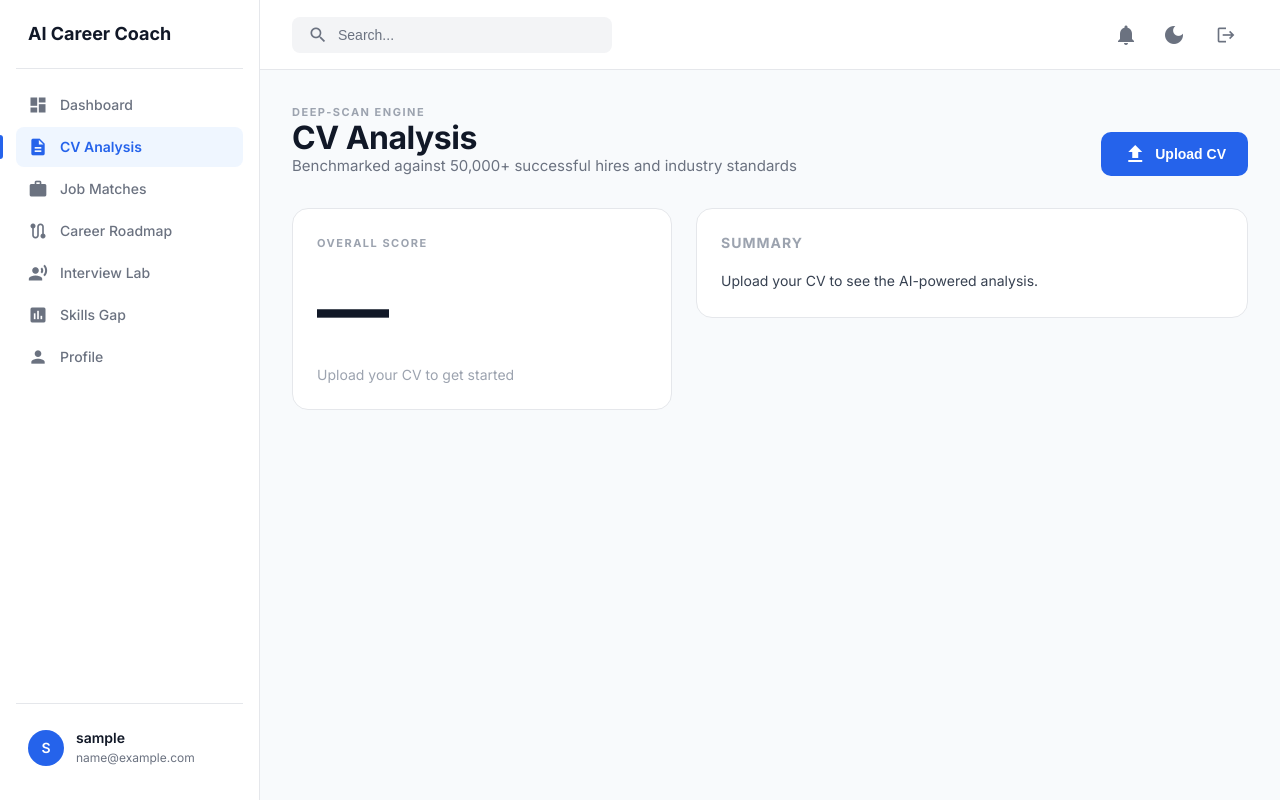
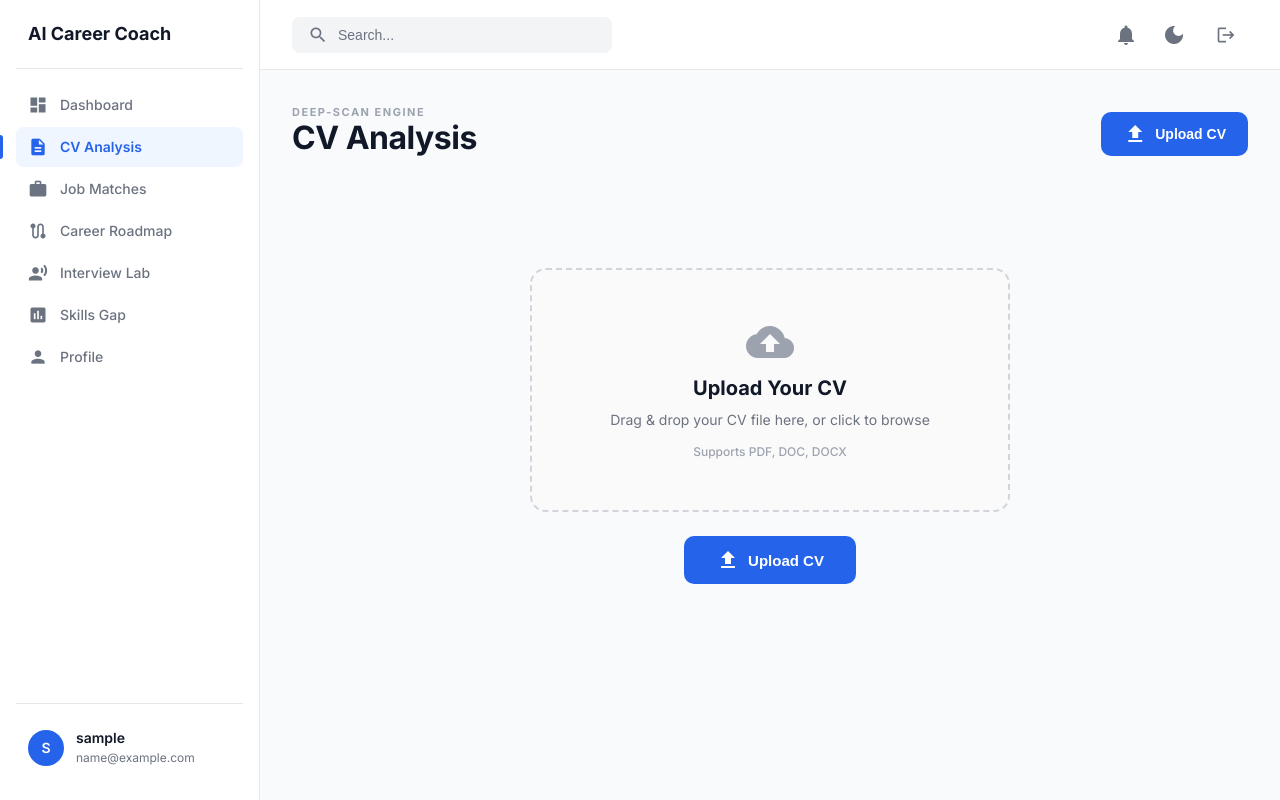
Before and after one commit to MohamedOsama011/ai-career-coach, an Angular app in the folder frontend/: page /cv in a window 1280 px wide. Built offline with nearby package versions, Linux system fonts and the light colour scheme; sample sign-in values are in the browser's storage.

Commit message:
feat: empty state with drop zone when no CV, Reupload CV button when CV exists

```diff
--- a/frontend/src/app/features/cv/cv.css
+++ b/frontend/src/app/features/cv/cv.css
@@ -662,3 +662,92 @@
     gap: 6px;
   }
 }
+
+.empty-state {
+  display: flex;
+  flex-direction: column;
+  align-items: center;
+  justify-content: center;
+  gap: 24px;
+  padding: 80px 24px;
+  min-height: 400px;
+}
+
+.drop-zone {
+  display: flex;
+  flex-direction: column;
+  align-items: center;
+  gap: 12px;
+  padding: 48px 32px;
+  border: 2px dashed #D1D5DB;
+  border-radius: 16px;
+  background: #FAFAFA;
+  cursor: pointer;
+  transition: all 0.2s ease;
+  max-width: 480px;
+  width: 100%;
+}
+
+.drop-zone:hover {
+  border-color: #2563EB;
+  background: #EFF6FF;
+}
+
+.drop-zone.drag-over {
+  border-color: #2563EB;
+  background: #DBEAFE;
+  transform: scale(1.02);
+}
+
+.drop-icon {
+  font-size: 48px;
+  width: 48px;
+  height: 48px;
+  color: #9CA3AF;
+  transition: color 0.2s ease;
+}
+
+.drop-zone:hover .drop-icon,
+.drop-zone.drag-over .drop-icon {
+  color: #2563EB;
+}
+
+.drop-zone h2 {
+  font-size: 20px;
+  font-weight: 700;
+  color: #111827;
+  margin: 0;
+}
+
+.drop-zone p {
+  font-size: 14px;
+  color: #6B7280;
+  margin: 0;
+  text-align: center;
+}
+
+.supported-formats {
+  font-size: 12px;
+  color: #9CA3AF;
+  font-weight: 500;
+}
+
+.empty-upload-btn {
+  padding: 12px 32px;
+  font-size: 15px;
+}
+
+@media (max-width: 768px) {
+  .empty-state {
+    padding: 60px 16px;
+    min-height: 300px;
+  }
+
+  .drop-zone {
+    padding: 36px 24px;
+  }
+
+  .drop-zone h2 {
+    font-size: 18px;
+  }
+}
--- a/frontend/src/app/features/cv/cv.html
+++ b/frontend/src/app/features/cv/cv.html
@@ -3,7 +3,9 @@
     <div class="header-left">
       <span>Deep-Scan Engine</span>
       <h1 class="page-title">CV Analysis</h1>
+      @if (hasCV()) {
         <p class="page-subtitle">Benchmarked against 50,000+ successful hires and industry standards</p>
+      }
     </div>
     <div class="header-right">
       <input
@@ -19,7 +21,7 @@
           Uploading...
         } @else {
           <span class="material-icons">upload</span>
-          Upload CV
+          {{ hasCV() ? 'Reupload CV' : 'Upload CV' }}
         }
       </button>
     </div>
@@ -45,6 +47,7 @@
     <div class="error-message">{{ feedbackError() }}</div>
   }
 
+  @if (hasCV()) {
     <div class="analysis-grid">
       <!-- LEFT: Score Card -->
       <div class="score-card">
@@ -72,7 +75,7 @@
                 <span>{{ fb.impactStatements }}%</span>
               </div>
               <div class="progress-bar-track">
-              <div class="progress-bar-fill" [style.width.%]="fb.impactStatements" [style.--target]="fb.impactStatements"></div>
+                <div class="progress-bar-fill" [style.width.%]="fb.impactStatements"></div>
               </div>
             </div>
 
@@ -82,7 +85,7 @@
                 <span>{{ fb.formatting }}%</span>
               </div>
               <div class="progress-bar-track">
-              <div class="progress-bar-fill" [style.width.%]="fb.formatting" [style.--target]="fb.formatting"></div>
+                <div class="progress-bar-fill" [style.width.%]="fb.formatting"></div>
               </div>
             </div>
 
@@ -92,7 +95,7 @@
                 <span>{{ fb.leadershipSignals }}%</span>
               </div>
               <div class="progress-bar-track">
-              <div class="progress-bar-fill" [style.width.%]="fb.leadershipSignals" [style.--target]="fb.leadershipSignals"></div>
+                <div class="progress-bar-fill" [style.width.%]="fb.leadershipSignals"></div>
               </div>
             </div>
           </div>
@@ -119,12 +122,6 @@
               </div>
             </div>
           }
-      } @else if (!loadingFeedback()) {
-        <span class="metric-label">OVERALL SCORE</span>
-        <div class="score-wrapper">
-          <span class="score">—</span>
-        </div>
-        <p class="empty-message">Upload your CV to get started</p>
         }
       </div>
 
@@ -152,16 +149,7 @@
               </div>
             }
           </div>
-      } @else if (!loadingFeedback()) {
-        <div class="card">
-          <h3>Summary</h3>
-          <p class="summary-text">Upload your CV to see the AI-powered analysis.</p>
-        </div>
         }
-
-
-
-
 
         @if (showCVs()) {
           <div class="card">
@@ -194,4 +182,30 @@
         }
       </div>
     </div>
+  } @else {
+    <div class="empty-state">
+      <div
+        class="drop-zone"
+        [class.drag-over]="isDragOver()"
+        (dragover)="onDragOver($event)"
+        (dragleave)="onDragLeave($event)"
+        (drop)="onDrop($event)"
+        (click)="fileInput.click()"
+      >
+        <span class="material-icons drop-icon">cloud_upload</span>
+        <h2>Upload Your CV</h2>
+        <p>Drag &amp; drop your CV file here, or click to browse</p>
+        <span class="supported-formats">Supports PDF, DOC, DOCX</span>
       </div>
+      <button class="upload-btn empty-upload-btn" (click)="fileInput.click()" [disabled]="isUploading()">
+        @if (isUploading()) {
+          <span class="spinner"></span>
+          Uploading...
+        } @else {
+          <span class="material-icons">upload</span>
+          Upload CV
+        }
+      </button>
+    </div>
+  }
+</div>
--- a/frontend/src/app/features/cv/cv.ts
+++ b/frontend/src/app/features/cv/cv.ts
@@ -1,4 +1,4 @@
-import { Component, OnDestroy, OnInit, signal } from '@angular/core';
+import { Component, OnDestroy, OnInit, computed, signal } from '@angular/core';
 import { CommonModule } from '@angular/common';
 import { finalize } from 'rxjs/operators';
 import { CvService } from '../../core/services/cv.service';
@@ -26,20 +26,35 @@ export class Cv implements OnInit, OnDestroy {
   deleteSuccess = signal('');
   private animationTimer: number | null = null;
 
+  hasCV = computed(() => this.cvs().length > 0);
   fileName = signal('No CV Uploaded');
   lastScanned = signal('-');
 
   private userId = '';
+  isDragOver = signal(false);
 
   constructor(
     private cvService: CvService,
     private aiService: AiService
   ) {}
 
-  ngOnInit(): void {
-    this.userId = this.getUserIdFromToken();
-    this.loadCVs();
-    this.loadFeedback();
+  onDragOver(event: DragEvent): void {
+    event.preventDefault();
+    this.isDragOver.set(true);
+  }
+
+  onDragLeave(event: DragEvent): void {
+    event.preventDefault();
+    this.isDragOver.set(false);
+  }
+
+  onDrop(event: DragEvent): void {
+    event.preventDefault();
+    this.isDragOver.set(false);
+    const file = event.dataTransfer?.files[0];
+    if (file && (file.name.endsWith('.pdf') || file.name.endsWith('.doc') || file.name.endsWith('.docx'))) {
+      this.uploadFile(file);
+    }
   }
 
   onFileSelected(event: Event): void {
@@ -53,6 +68,11 @@ export class Cv implements OnInit, OnDestroy {
     }
 
     const file = input.files[0];
+    this.uploadFile(file);
+    input.value = '';
+  }
+
+  private uploadFile(file: File): void {
     this.isUploading.set(true);
 
     this.cvService.uploadCV(file, this.userId).pipe(
@@ -64,13 +84,18 @@ export class Cv implements OnInit, OnDestroy {
         this.lastScanned.set(new Date().toLocaleString());
         this.loadCVs();
         this.loadFeedback();
-        input.value = '';
         setTimeout(() => this.uploadSuccess.set(false), 3000);
       },
       error: () => {
         this.uploadError.set('Upload failed');
       }
     });
+  }
+
+  ngOnInit(): void {
+    this.userId = this.getUserIdFromToken();
+    this.loadCVs();
+    this.loadFeedback();
   }
 
   loadCVs(): void {
```
Lines whose indentation alone changed are shown as unchanged.
